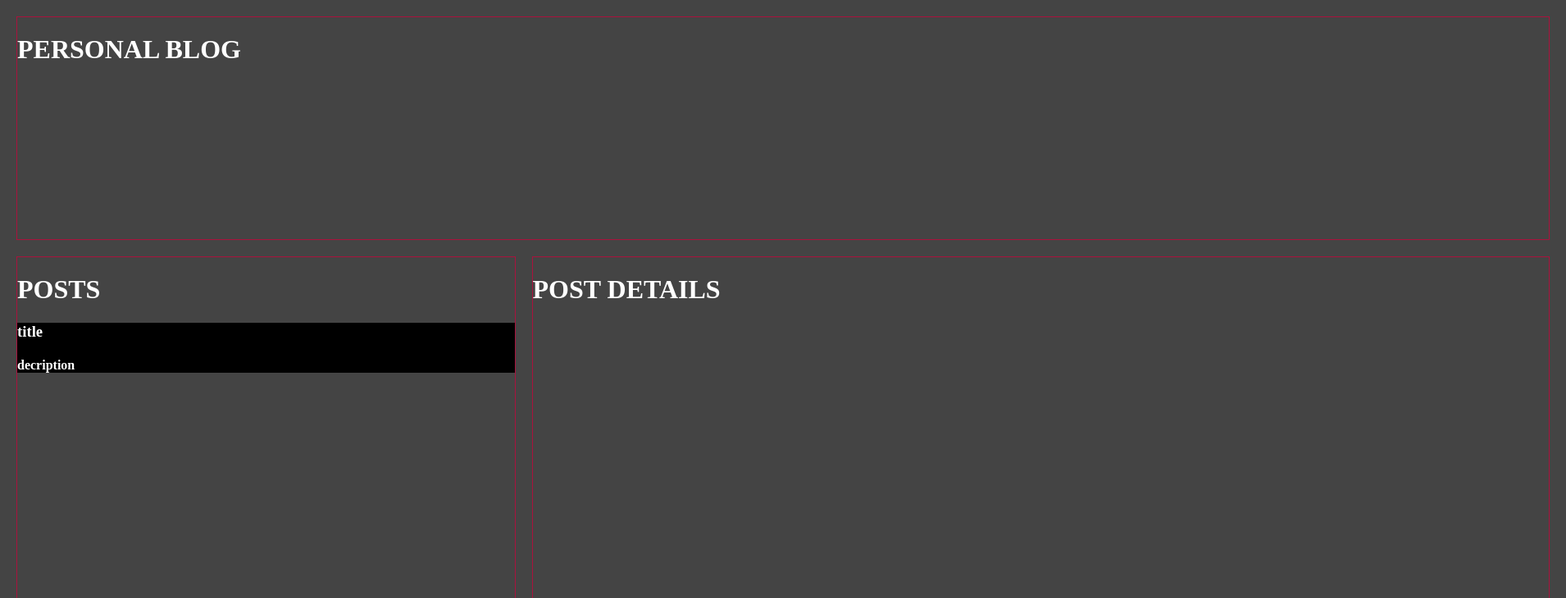
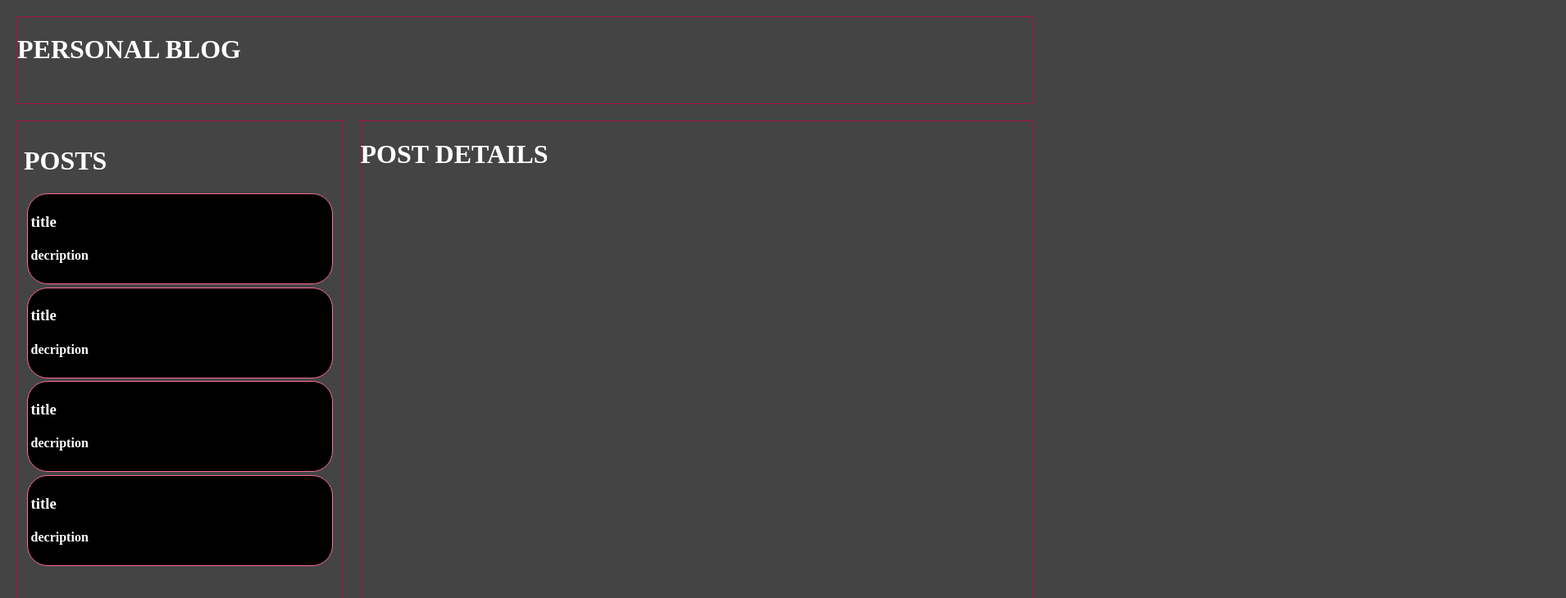
Before and after one commit to abdulllaha/personal-blog, a plain HTML site: page pages/index.html in a window 1280 px wide. Shown: the top 730 px of the page at 82% size, 1910 px wide, since content can reach past the window. Drawn offline with Linux system fonts and the light colour scheme.

Commit message:
feat add posts list

```diff
--- a/pages/index.html
+++ b/pages/index.html
@@ -17,7 +17,19 @@
                 <heading>
                     <h1 class="title">posts</h1>
                 </heading>
-                <div class="posts">
+                <div class="post">
+                    <h3>title</h3>
+                    <h4>decription</h4>
+                </div>
+                <div class="post">
+                    <h3>title</h3>
+                    <h4>decription</h4>
+                </div>
+                <div class="post">
+                    <h3>title</h3>
+                    <h4>decription</h4>
+                </div>
+                <div class="post">
                     <h3>title</h3>
                     <h4>decription</h4>
                 </div>
--- a/styles/style.css
+++ b/styles/style.css
@@ -5,8 +5,8 @@
 }
 body {
     margin: 0px;
-    height: 1070px;
-    width: 1910px;
+    height: 100vh;
+    width:  100vw;
     background-color: var(--background);
 }
 .container {
@@ -33,6 +33,7 @@ body {
     grid-column: 1;
     border: 1px solid var(--primary);
     display: flexbox;
+    padding: 2%;
 }
 
 .content {
@@ -40,8 +41,11 @@ body {
     grid-column: 2 / 4;
     border: 1px solid var(--primary);
 }
-.posts {
-
+.post {
     background-color: var(--posts-bg);
     color: var(--font-color);
+    margin: 1%;
+    padding: 1%;
+    border: 1px solid var(--secondary);
+    border-radius: 25px;
 }
```
